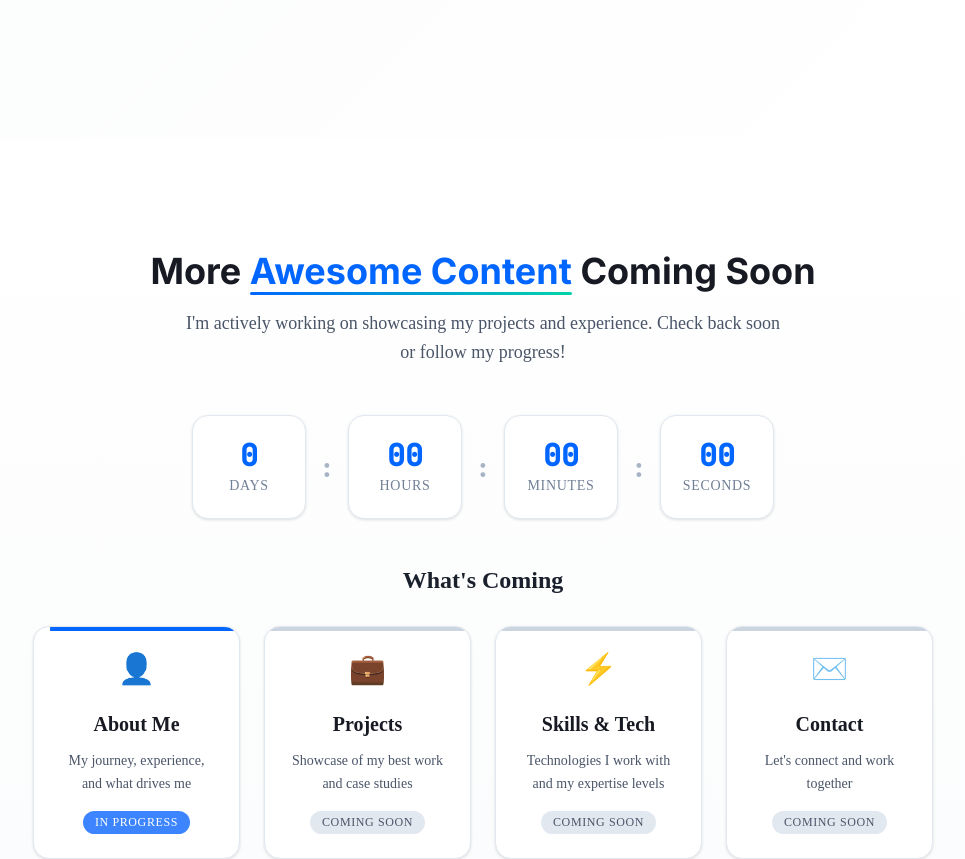
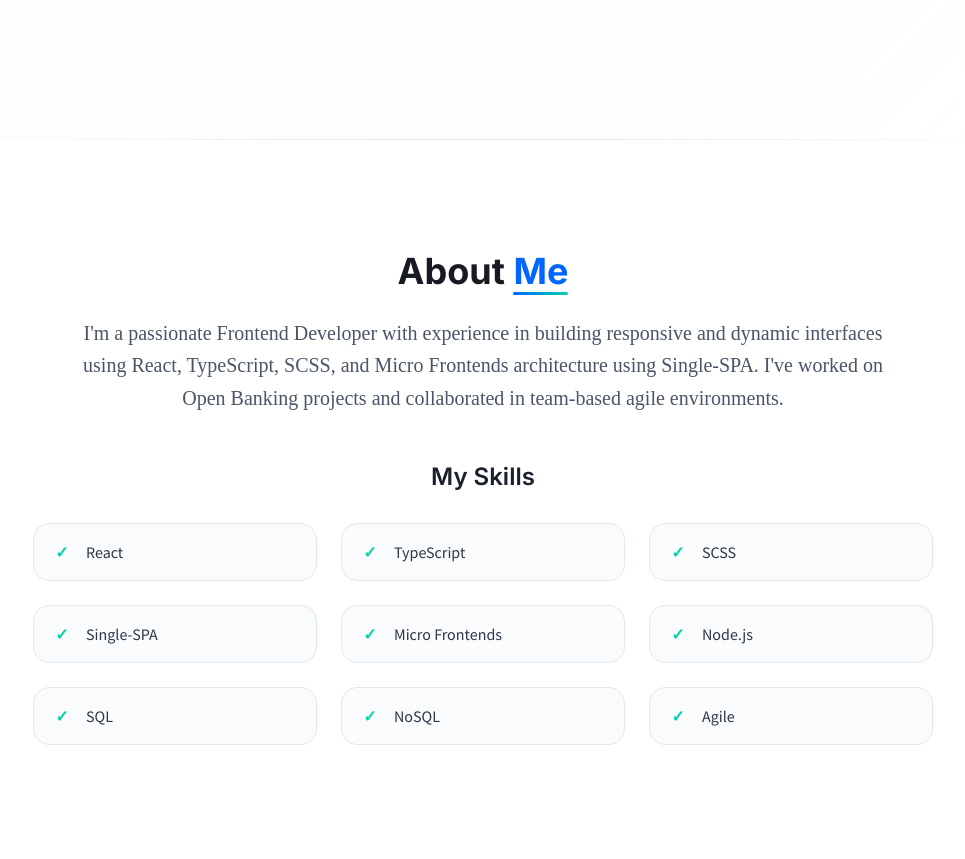
Before and after one commit to abdallah-aljbour/Portfolio-, a React (Vite) app: page / in a window 1280 px wide. Shown: the part 840-1699 px from the top of the page, without its empty margins (157-1122 px from the left). Built offline with nearby package versions, Linux system fonts and the light colour scheme.

Commit message:
create about section

```diff
--- a/src/App.tsx
+++ b/src/App.tsx
@@ -1,9 +1,11 @@
 import HeroSection from "./components/sections/Hero";
 import ComingSoon from "./components/sections/ComingSoon";
+import AboutMe from "./components/sections/About";
 function App() {
   return (
     <>
       <HeroSection />
+      <AboutMe />
       <ComingSoon />
     </>
   );
--- a/src/components/sections/About/index.tsx
+++ b/src/components/sections/About/index.tsx
@@ -0,0 +1,49 @@
+import "./style.scss";
+
+const AboutMe = () => {
+  const skills = [
+    "React",
+    "TypeScript",
+    "SCSS",
+    "Single-SPA",
+    "Micro Frontends",
+    "Node.js",
+    "SQL",
+    "NoSQL",
+    "Agile",
+  ];
+
+  return (
+    <section className="about">
+      <div className="about__container">
+        <div className="about__header">
+          <h2 className="about__title">
+            About <span className="about__highlight">Me</span>
+          </h2>
+          <p className="about__description">
+            I'm a passionate Frontend Developer with experience in building
+            responsive and dynamic interfaces using React, TypeScript, SCSS, and
+            Micro Frontends architecture using Single-SPA. I've worked on Open
+            Banking projects and collaborated in team-based agile environments.
+          </p>
+        </div>
+
+        <div className="about__content">
+          <div className="about__skills">
+            <h3 className="about__skills-title">My Skills</h3>
+            <div className="about__skills-grid">
+              {skills.map((skill, index) => (
+                <div key={index} className="about__skill-item">
+                  <span className="about__skill-icon">✓</span>
+                  <span className="about__skill-name">{skill}</span>
+                </div>
+              ))}
+            </div>
+          </div>
+        </div>
+      </div>
+    </section>
+  );
+};
+
+export default AboutMe;
--- /dev/null
+++ b/src/components/sections/About/style.scss
@@ -0,0 +1,158 @@
+// src/components/sections/About/style.scss
+@use "../../../styles/abstracts/variables" as *;
+@use "../../../styles/abstracts/mixins" as *;
+
+.about {
+  padding: $space-20 0;
+  background: $white;
+  position: relative;
+
+  &::before {
+    content: "";
+    position: absolute;
+    top: 0;
+    left: 0;
+    right: 0;
+    height: 1px;
+    background: linear-gradient(90deg, transparent, $gray-200, transparent);
+  }
+
+  &__container {
+    @include container;
+  }
+
+  &__header {
+    text-align: center;
+    margin-bottom: $space-12;
+  }
+
+  &__title {
+    font-family: $font-heading;
+    font-size: $text-3xl;
+    font-weight: $font-bold;
+    color: $gray-900;
+    margin-bottom: $space-6;
+
+    @include responsive(md) {
+      font-size: $text-4xl;
+    }
+  }
+
+  &__highlight {
+    color: $primary;
+    position: relative;
+
+    &::after {
+      content: "";
+      position: absolute;
+      bottom: -2px;
+      left: 0;
+      width: 100%;
+      height: 3px;
+      background: linear-gradient(90deg, $primary, $accent);
+      border-radius: $radius-full;
+    }
+  }
+
+  &__description {
+    font-size: $text-lg;
+    color: $gray-600;
+    line-height: $leading-relaxed;
+    max-width: 800px;
+    margin: 0 auto;
+
+    @include responsive(lg) {
+      font-size: $text-xl;
+    }
+  }
+
+  &__content {
+    max-width: 900px;
+    margin: 0 auto;
+  }
+
+  &__skills {
+    margin-bottom: $space-12;
+  }
+
+  &__skills-title {
+    font-family: $font-heading;
+    font-size: $text-2xl;
+    font-weight: $font-semibold;
+    color: $gray-800;
+    text-align: center;
+    margin-bottom: $space-8;
+  }
+
+  &__skills-grid {
+    display: grid;
+    grid-template-columns: repeat(auto-fit, minmax(150px, 1fr));
+    gap: $space-4;
+
+    @include responsive(sm) {
+      grid-template-columns: repeat(auto-fit, minmax(180px, 1fr));
+      gap: $space-6;
+    }
+
+    @include responsive(md) {
+      grid-template-columns: repeat(3, 1fr);
+    }
+  }
+
+  &__skill-item {
+    display: flex;
+    align-items: center;
+    gap: $space-3;
+    padding: $space-4;
+    background: $gray-50;
+    border: 1px solid $gray-200;
+    border-radius: $radius-lg;
+    transition: $transition-base;
+
+    &:hover {
+      background: $white;
+      border-color: $primary-light;
+      transform: translateY(-2px);
+      box-shadow: $shadow-md;
+
+      .about__skill-icon {
+        color: $primary;
+        transform: scale(1.2);
+      }
+    }
+  }
+
+  &__skill-icon {
+    display: flex;
+    align-items: center;
+    justify-content: center;
+    width: 24px;
+    height: 24px;
+    color: $accent;
+    font-size: $text-base;
+    font-weight: $font-bold;
+    transition: $transition-base;
+  }
+
+  &__skill-name {
+    font-family: $font-body;
+    font-size: $text-base;
+    font-weight: $font-medium;
+    color: $gray-700;
+  }
+
+  &__action {
+    display: flex;
+    justify-content: center;
+    margin-top: $space-12;
+  }
+  @keyframes bounce {
+    0%,
+    100% {
+      transform: translateY(0);
+    }
+    50% {
+      transform: translateY(-4px);
+    }
+  }
+}
```
